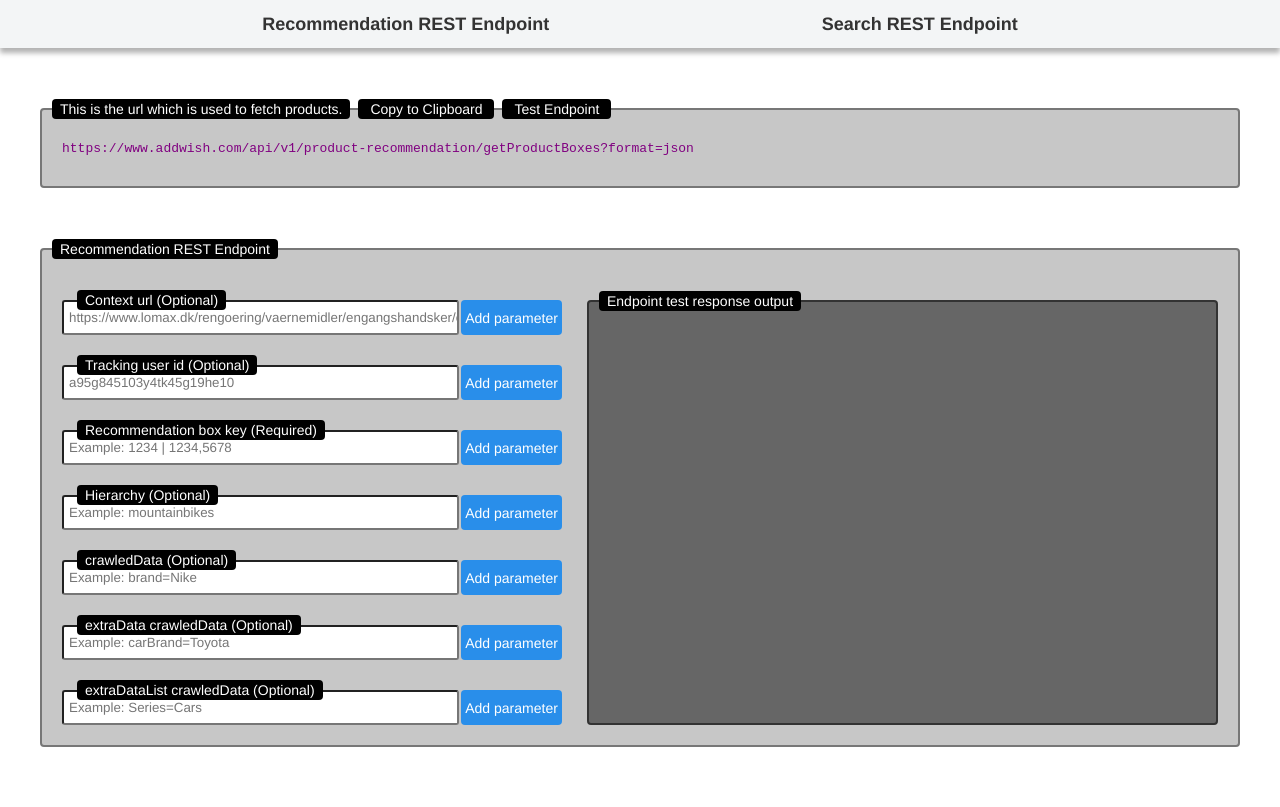
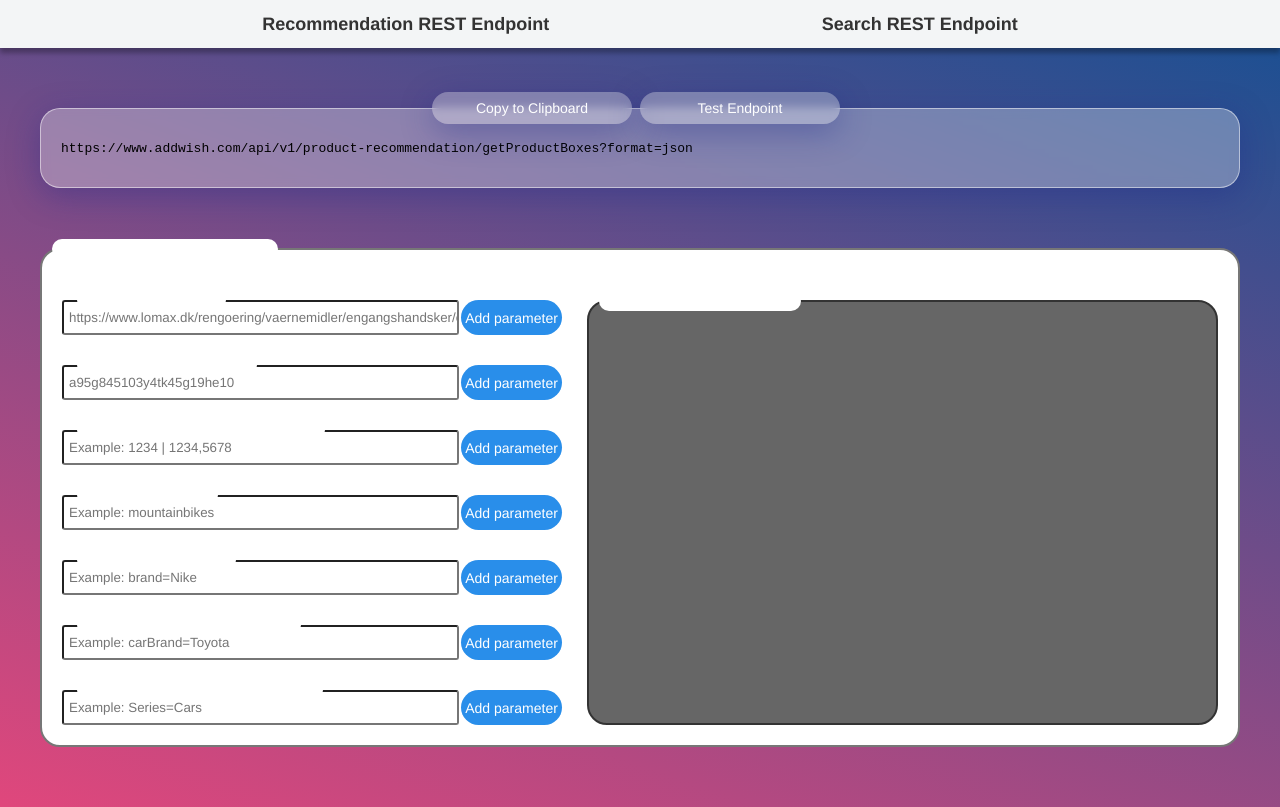
Before and after one commit to Mikkelmbk/hr-api-helper, a plain HTML site: page public/index.html in a window 1280 px wide. Drawn offline with Linux system fonts and the light colour scheme.

Commit message:
styled top box

```diff
--- a/public/assets/css/endpoint-output.css
+++ b/public/assets/css/endpoint-output.css
@@ -13,19 +13,24 @@
 
 .main__endpoint-output-inner-container{
     min-height:80px;
-    border:2px solid #777;
-    background-color:var(--primary-theme-endpoint-builder-bg);
+    border:1px solid rgba( 255, 255, 255, 0.5 );
     border-radius:var(--primary-theme-border-radius);
     display:flex;
     align-items:center;
     padding:8px 20px;
+    background: rgba( 255, 255, 255, 0.3 );
+    box-shadow: 0 8px 32px 0 rgba( 31, 38, 135, 0.37 );
+    backdrop-filter: blur( 5px );
+    -webkit-backdrop-filter: blur( 5px );
 }
 
 .main__endpoint-output-border-position{
     position:absolute;
-    top:-9px;
-    left:12px;
+    top:-16px;
+    left:50%;
+    transform: translateX(-50%);
     display:flex;
+    z-index: 10;
 }
 
 .main__endpoint-output{
@@ -51,25 +56,44 @@
     margin-right:8px;
 }
 
-.main__endpoint-output-clipboard-copy{
+.main__endpoint-output-clipboard-copy,
+.main__endpoint-output-test{
     cursor:pointer;
     border:unset;
-    width:136px;
+    width:200px;
     background-color:var(--primary-theme-endpoint-label-bg);
     color:var(--primary-theme-text-color);
-    padding:2px 8px;
+    padding:8px 8px;
     border-radius:var(--primary-theme-border-radius);
     font-size:var(--primary-theme-font-size);
     margin-right:8px;
+    background: rgba( 255, 255, 255, 0.3 );
+    box-shadow: 0 8px 32px 0 rgba( 31, 38, 135, 0.37 );
+    backdrop-filter: blur( 5px );
+    -webkit-backdrop-filter: blur( 5px );
+    transition: background-color 1s linear;
+    overflow: hidden;
 }
-
-.main__endpoint-output-test{
-    cursor:pointer;
-    border:unset;
-    width:109px;
-    background-color:var(--primary-theme-endpoint-label-bg);
-    color:var(--primary-theme-text-color);
-    padding:2px 8px;
-    border-radius:var(--primary-theme-border-radius);
-    font-size:var(--primary-theme-font-size);
+.main__endpoint-output-clipboard-copy::after,
+.main__endpoint-output-test::after {
+    content: "";
+    position: absolute;
+    top: 0;
+    left: 0;
+    width: 100%;
+    height: 100%;
+    background: rgba( 255, 255, 255, 0.5 );
+    z-index: -1;
+    transition: transform 300ms ease-in;
+    border-radius: var(--primary-theme-border-radius);
 }
+.main__endpoint-output-clipboard-copy::after,
+.main__endpoint-output-test::after {
+    transform: scaleX(0);
+    transform-origin: right;
+}
+.main__endpoint-output-clipboard-copy:hover::after,
+.main__endpoint-output-test:hover::after {
+    transform: scaleX(1);
+    transform-origin: left;
+}
--- a/public/assets/css/general.css
+++ b/public/assets/css/general.css
@@ -9,8 +9,7 @@
 }
 
 body{
-    color: purple;
-    background-color:white;
+    background: linear-gradient(20deg,#e0477c,#165093);
     min-height:100vh;
     display:flex;
     flex-direction:column;
--- a/public/assets/css/variable.css
+++ b/public/assets/css/variable.css
@@ -3,10 +3,10 @@
     --label-focus-transition: opacity 0.2s ease;
     --primary-theme-header-bg: rgba(243,245,246,1.00);
     --primary-theme-main-bg: white;
-    --primary-theme-endpoint-builder-bg: rgb(199, 199, 199);
-    --primary-theme-endpoint-label-bg: black;
+    --primary-theme-endpoint-builder-bg: rgb(255, 255, 255);
+    --primary-theme-endpoint-label-bg: #fff;
     --primary-theme-response-window-bg: #666;
     --primary-theme-text-color: white;
     --primary-theme-font-size: 14px;
-    --primary-theme-border-radius: 4px;
+    --primary-theme-border-radius: 20px;
 }
--- a/public/index.html
+++ b/public/index.html
@@ -30,7 +30,7 @@
         <div class="main__endpoint-builder">
             <div class="main__endpoint-output-outer-container">
                 <div class="main__endpoint-output-border-position">
-                    <p class="main__endpoint-output-description">This is the url which is used to fetch products.</p>
+                    <p class="main__endpoint-output-description hidden">This is the url which is used to fetch products.</p>
                     <button class="main__endpoint-output-clipboard-copy">Copy to Clipboard</button>
                     <button class="main__endpoint-output-test">Test Endpoint</button>
                 </div>
```
